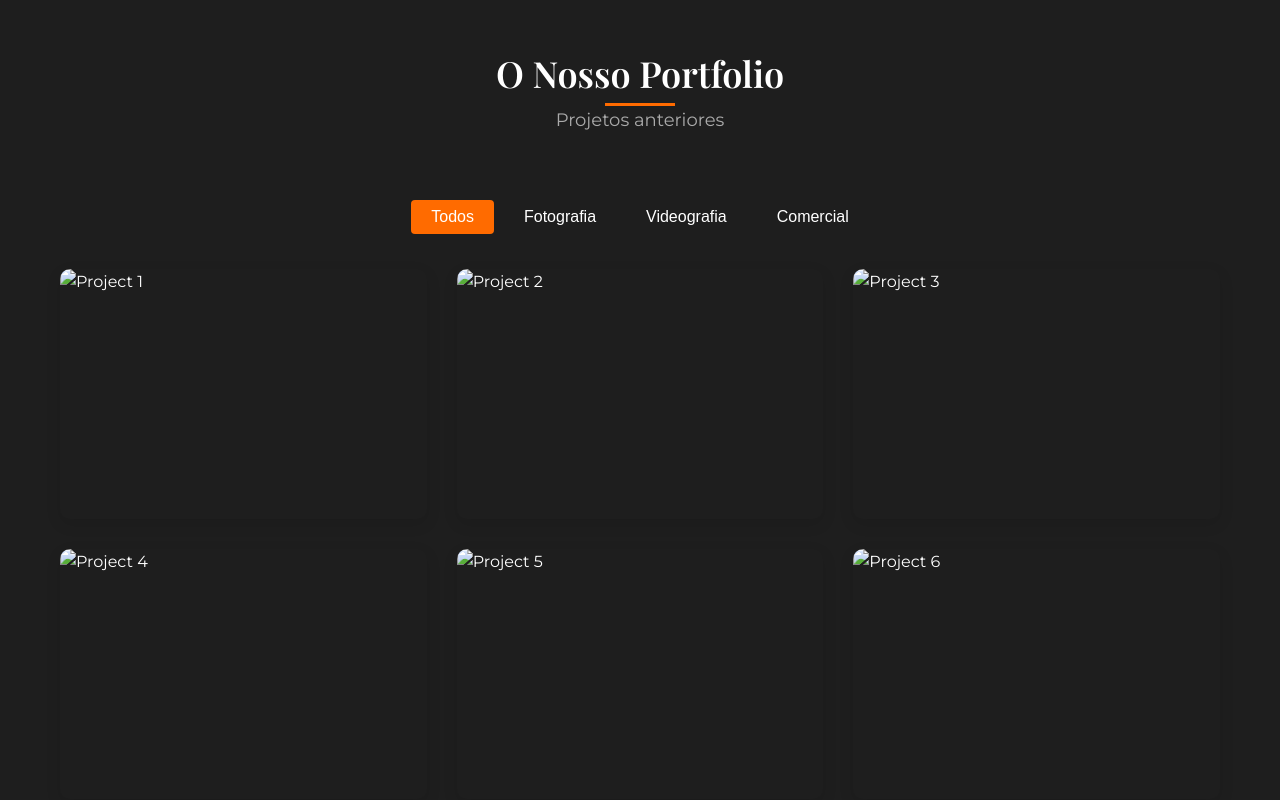
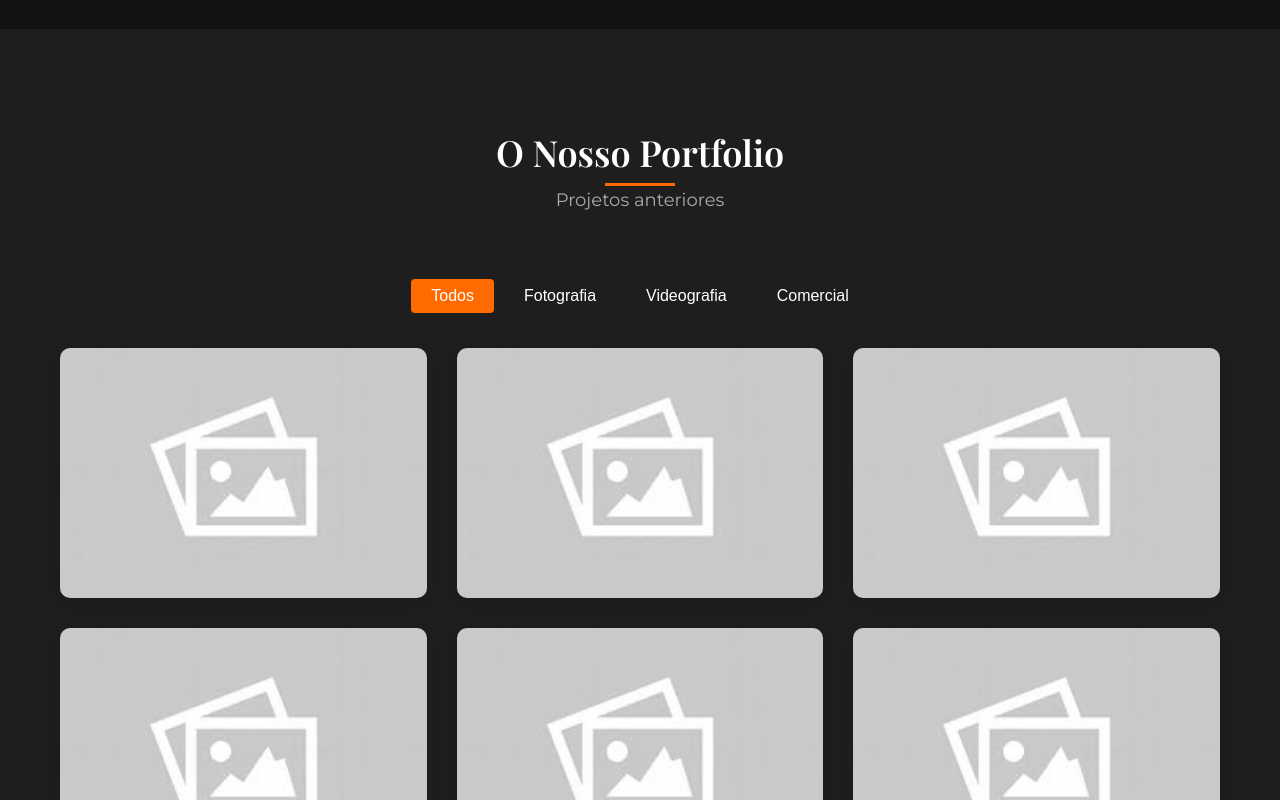
Before and after one commit to DevDeezy/studmo, a plain HTML site: page index.html in a window 1280 px wide. Shown: the part 2000-2800 px from the top of the page. Drawn offline with nearby package versions, Linux system fonts and the light colour scheme.

Commit message:
update images

```diff
--- a/index.html
+++ b/index.html
@@ -45,17 +45,16 @@
     <section id="about" class="about">
         <div class="container">
             <div class="section-header">
-                <h2>Sobre a About Studmo</h2>
+                <h2>Sobre a Studmo</h2>
                 <p>O que somos e o que fazemos</p>
             </div>
             <div class="about-content">
                 <div class="about-text">
                     <p>Sou o Miguel</p>
-                    <p>Sou o Bonito</p>
-                    <p>Sou Forte</p>
+                    <p>Sou Bonito</p>
                 </div>
                 <div class="about-image">
-                    <img src="images/about-image.jpg" alt="Studmo team at work">
+                    <img src="images/download.jpg" alt="Studmo team at work">
                 </div>
             </div>
         </div>
@@ -116,42 +115,42 @@
             </div>
             <div class="portfolio-grid">
                 <div class="portfolio-item" data-category="photography">
-                    <img src="images/portfolio/portfolio-1.jpg" alt="Project 1">
+                    <img src="images/download.jpg" alt="Project 1">
                     <div class="portfolio-overlay">
                         <h3>Fotografia de Produto</h3>
                         <p>Shoot comercial para a marca XYZ</p>
                     </div>
                 </div>
                 <div class="portfolio-item" data-category="videography">
-                    <img src="images/portfolio/portfolio-2.jpg" alt="Project 2">
+                    <img src="images/download.jpg" alt="Project 2">
                     <div class="portfolio-overlay">
                         <h3>Filme de Casamento</h3>
                         <p>O dia especial de Sarah e John</p>
                     </div>
                 </div>
                 <div class="portfolio-item" data-category="commercial">
-                    <img src="images/portfolio/portfolio-3.jpg" alt="Project 3">
+                    <img src="images/download.jpg" alt="Project 3">
                     <div class="portfolio-overlay">
                         <h3>Comercial de TV</h3>
                         <p>Campanha de Verão para a ABC Company</p>
                     </div>
                 </div>
                 <div class="portfolio-item" data-category="photography">
-                    <img src="images/portfolio/portfolio-4.jpg" alt="Project 4">
+                    <img src="images/download.jpg" alt="Project 4">
                     <div class="portfolio-overlay">
                         <h3>Shoot de Moda</h3>
                         <p>Coleção de Primavera de 2023</p>
                     </div>
                 </div>
                 <div class="portfolio-item" data-category="videography">
-                    <img src="images/portfolio/portfolio-5.jpg" alt="Project 5">
+                    <img src="images/download.jpg" alt="Project 5">
                     <div class="portfolio-overlay">
                         <h3>Video Corporativo</h3>
                         <p>Relatório Anual para a Global Inc.</p>
                     </div>
                 </div>
                 <div class="portfolio-item" data-category="commercial">
-                    <img src="images/portfolio/portfolio-6.jpg" alt="Project 6">
+                    <img src="images/download.jpg" alt="Project 6">
                     <div class="portfolio-overlay">
                         <h3>Campanha de Mídia Social</h3>
                         <p>Criação de conteúdo para a Marca X</p>
```
Also changed, not shown: images/download.jpg (added).
